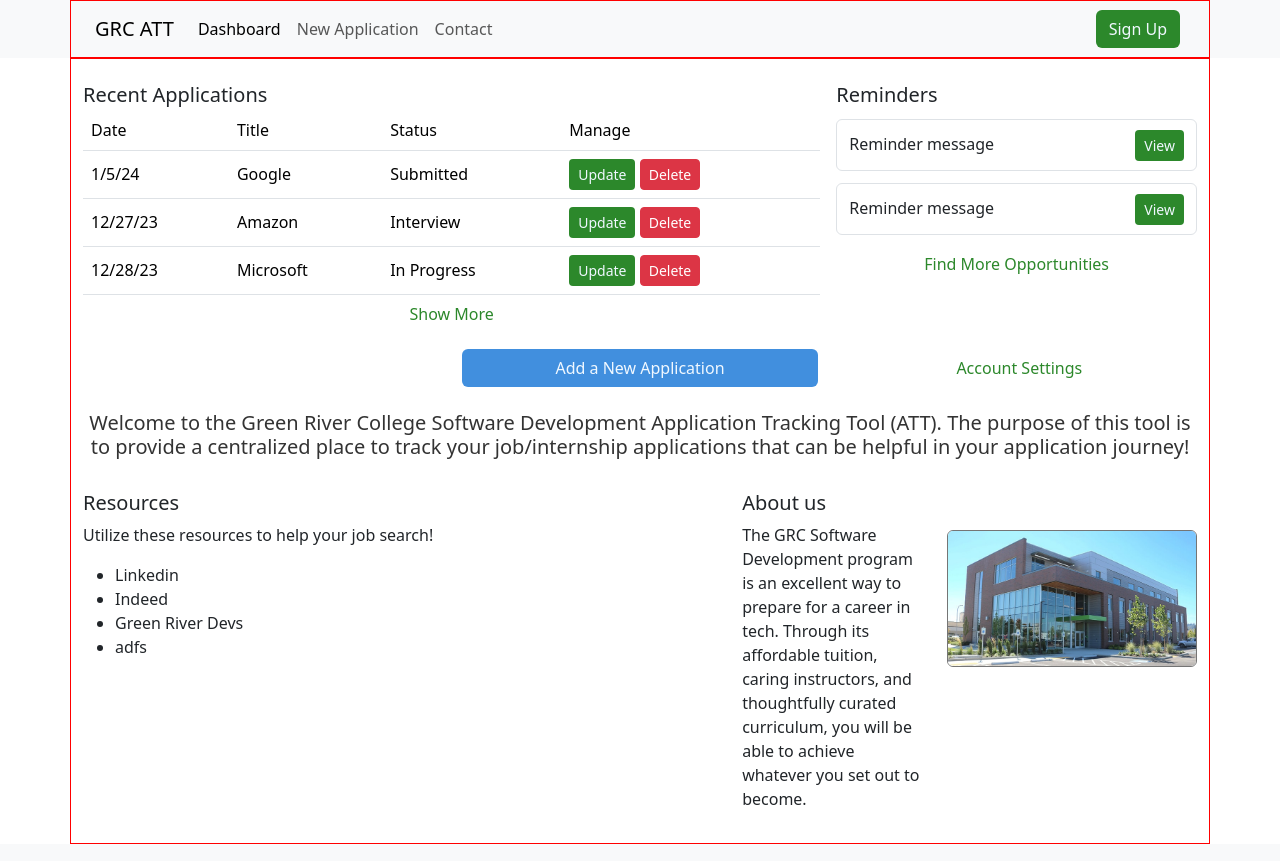
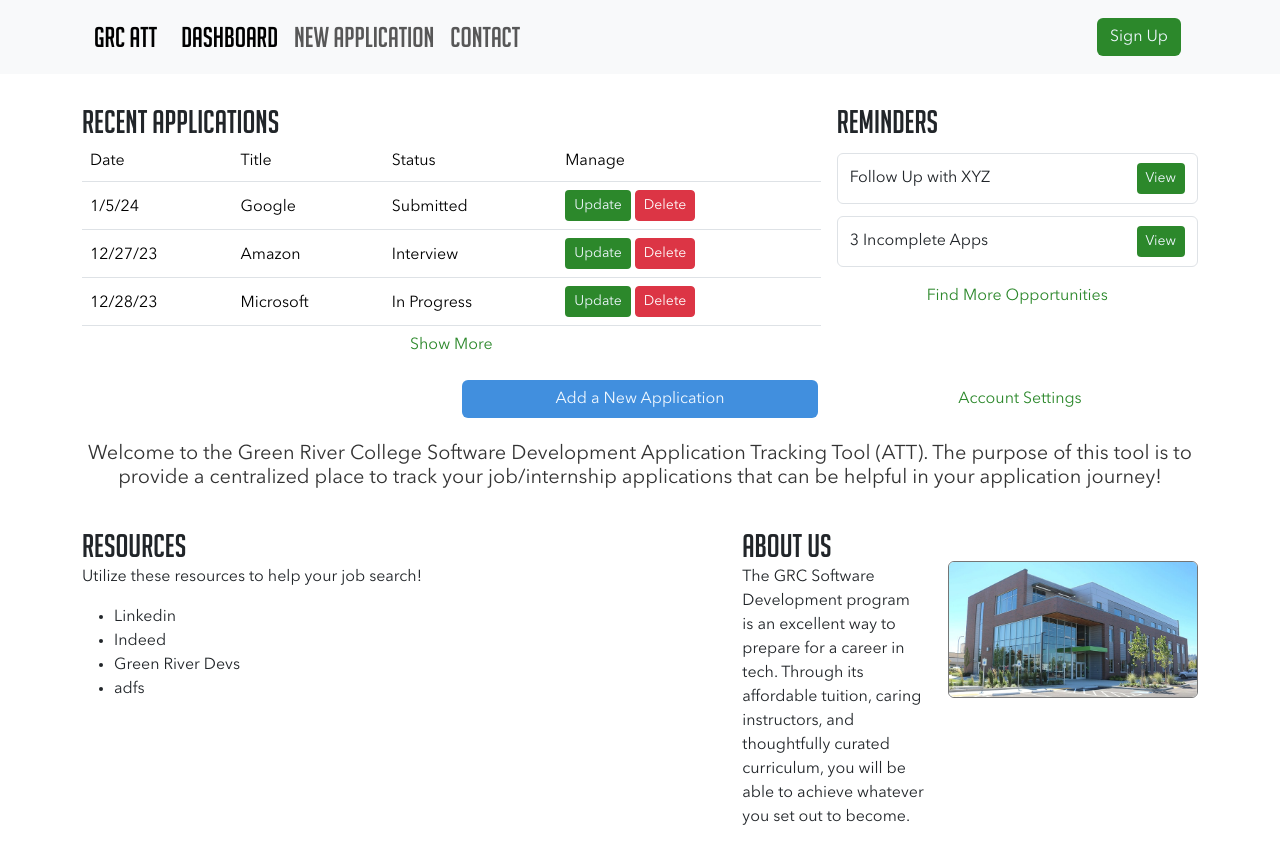
Before and after one commit to Rauoof814/SDEV305-Team-G, a PHP site: page / in a window 1280 px wide. Run offline with PHP 8.4, Linux system fonts and the light colour scheme.

Commit message:
Added GRC fonts

```diff
--- a/index.html
+++ b/index.html
@@ -2,7 +2,7 @@
 <html lang="en">
     <head>
         <!-- TODO -->
-        <!-- Apply GRC style theme -->
+        <!-- Apply GRC style coloring theme -->
         <!-- Finish lower page section -->
 
         <!-- Required meta tags -->
@@ -22,11 +22,11 @@
             <div class="container">
                 <nav class="navbar navbar-expand-lg bg-body-tertiary">
                     <div class="container-fluid">
-                        <a class="navbar-brand" href="#">GRC ATT</a>
+                        <a class="navbar-brand fs-3" href="#">GRC ATT</a>
                         <button class="navbar-toggler" type="button" data-bs-toggle="collapse" data-bs-target="#navbarText" aria-controls="navbarText" aria-expanded="false" aria-label="Toggle navigation">
                             <span class="navbar-toggler-icon"></span>
                         </button>
-                        <div class="collapse navbar-collapse" id="navbarText">
+                        <div class="collapse navbar-collapse fs-3" id="navbarText">
                             <ul class="navbar-nav me-auto mb-2 mb-lg-0">
                                 <li class="nav-item">
                                     <a class="nav-link active" aria-current="page" href="#">Dashboard</a>
@@ -55,7 +55,7 @@
                 <div class="row mb-3 g-3">
                     <!-- Applications panel -->
                     <div class="col-md-8 applications">
-                        <h5>Recent Applications</h5>
+                        <p class="fs-2 heading">Recent Applications</p>
                         <div class="applications-list">
                             <table class="table">
                                 <thead>
@@ -108,16 +108,16 @@
                     <!-- Reminders panel -->
                     <!-- TODO: Fix view button spacing -->
                     <div class="col-md-4 reminders">
-                        <h5>Reminders</h5>
+                        <p class="fs-2 heading">Reminders</p>
                         <div class="container-fluid rounded reminder-content">
                             <p>
-                                <text class="reminder-message">Reminder message</text>
+                                <text class="reminder-message">Follow Up with XYZ</text>
                                 <button type="button" class="btn btn-bd-primary btn-sm float-end">View</button>
                             </p>
                         </div>
                         <div class="container-fluid rounded reminder-content">
                             <p>
-                                <text class="reminder-message">Reminder message</text>
+                                <text class="reminder-message">3 Incomplete Apps</text>
                                 <button type="button" class="btn btn-bd-primary btn-sm float-end">View</button>
                             </p>
                         </div>
@@ -152,7 +152,7 @@
                 <div class="row mb-3 g-3">
                     <!-- Resources -->
                     <div class="col-md-7 resources">
-                        <h5>Resources</h5>
+                        <p class="fs-2 heading">Resources</p>
                         <p>Utilize these resources to help your job search!</p>
                         <ul>
                             <li>Linkedin</li>
@@ -165,7 +165,7 @@
                     <div class="col-md-5 about">
                         <div class="row">
                             <div class="col">
-                                <h5>About us</h5>
+                                <p class="fs-2 heading">About Us</p>
                                 <p>
                                     The GRC Software Development program is an excellent way to prepare for a career in tech.
                                     Through its affordable tuition, caring instructors, and thoughtfully curated curriculum,
--- a/styles.css
+++ b/styles.css
@@ -1,10 +1,36 @@
+@font-face {
+    font-family: 'AvenirNextLTPro-Regular';
+    src: url('./fonts/AvenirNextLTPro-Regular.otf') format('opentype');
+    font-weight: normal;
+    font-style: normal;
+  }
+
+@font-face {
+    font-family: 'AvenirNextLTPro-Bold';
+    src: url('./fonts/AvenirNextLTPro-Bold.otf') format('opentype');
+    font-weight: bold;
+    font-style: normal;
+}
+
+@font-face {
+    font-family: 'BigNoodleTitling';
+    src: url('./fonts/BigNoodleTitling.ttf') format('truetype');
+    font-weight: normal;
+    font-style: normal;
+}
+
+body {
+    font-family: "AvenirNextLTPro-Regular",sans-serif;
+}
+
 .site-navigation {
+    font-family: "BigNoodleTitling",sans-serif;
     background-color: #f8f9fa;
     /* border: 1px solid yellow; */
 }
 
 .container {
-    border: 1px solid red;
+    /* border: 1px solid red; */
 }
 
 .site-content {
@@ -20,9 +46,14 @@
     margin-right: 5px;
 }
 
-h5 {
+.fs-2 {
+    font-family: "BigNoodleTitling",sans-serif;
     /* border: 1px solid cyan; */
     /* margin-bottom: 0px; */
+}
+
+.heading {
+    margin-bottom: -5px;
 }
 
 .table {
@@ -30,18 +61,18 @@ h5 {
 }
 
 .application-data {
-    padding-top:11px !important;
+    padding-top:13px !important;
 }
 
 .reminder-content {
     border: 1px solid #dee2e6;
     margin-top: 12px;
-    padding-top: 10px;
+    padding-top: 9px;
 }
 
 .reminder-message {
     position: relative;
-    top: 2px;
+    top: 3px;
 }
 
 .more-opportunities {
@@ -65,6 +96,10 @@ h5 {
 
 
 /* BUTTON STYLES */
+.btn {
+    font-family: "AvenirNextLTPro-Regular",sans-serif;
+}
+
 /* Primary GRC GREEN */
 .btn-bd-primary {
     background-color: #2c882b;
```
Also changed, not shown: fonts/AvenirNextLTPro-Bold.otf (added), fonts/AvenirNextLTPro-It.otf (added), fonts/AvenirNextLTPro-Regular.otf (added), fonts/BigNoodleTitling.ttf (added). Lines whose indentation alone changed are shown as unchanged.
